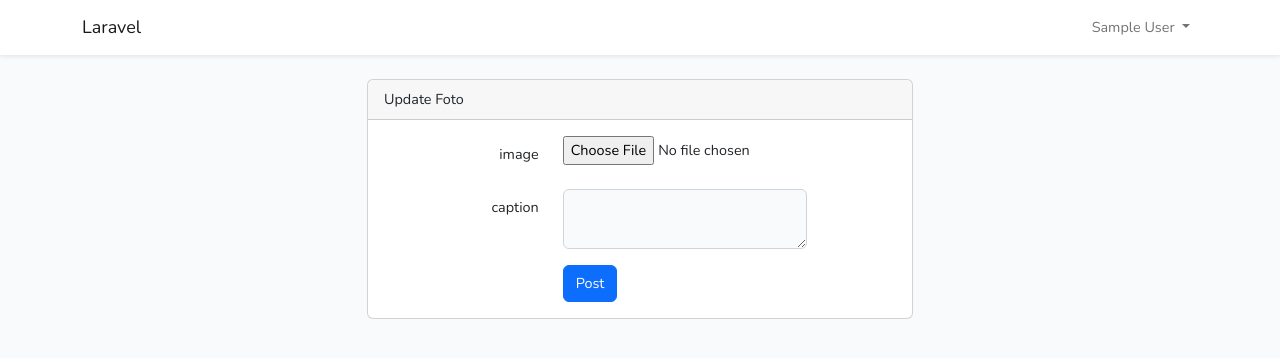
After one commit to roziannn/mini-instagram, a Laravel app: page /post/create in a window 1280 px wide. The commit adds this page. Shown: the top 358 px of the page. Run offline with Laravel 9, Linux system fonts and the light colour scheme; the visitor is signed in with stand-in values (Sample User, id 1); style sheets or scripts are compiled from the project's sources.

Commit message:
create post upload

```diff
--- /dev/null
+++ b/app/Http/Controllers/PostController.php
@@ -0,0 +1,106 @@
+<?php
+
+namespace App\Http\Controllers;
+
+use Illuminate\Http\Request;
+use Illuminate\Support\Facades\Auth;
+
+class PostController extends Controller
+{
+    /**
+     * Display a listing of the resource.
+     *
+     * @return \Illuminate\Http\Response
+     */
+    public function index()
+    {
+        //
+    }
+
+    /**
+     * Show the form for creating a new resource.
+     *
+     * @return \Illuminate\Http\Response
+     */
+    public function create()
+    {
+        return view('post.create');
+    }
+
+    /**
+     * Store a newly created resource in storage.
+     *
+     * @param  \Illuminate\Http\Request  $request
+     * @return \Illuminate\Http\Response
+     */
+    public function store(Request $request)
+    {
+        $user = Auth::user();
+
+        $request->validate([
+            'caption' => 'max:255',
+            'image' => 'required|image|mimes:jpeg,jpg,png'
+        ]);
+
+        $imageName = $user->image;
+
+        //create name for image
+        if($request->image){
+            $image_img = $request->image;
+            $imageName = $user->username.'-'.time() . '.' . $image_img->extension();
+            $image_img->move(public_path('images/posts'), $imageName);
+        }
+
+        $user->posts()->create([
+            'caption' => $request->caption,
+            'image' => $imageName
+        ]);
+
+        return redirect('/home');
+    }
+
+    /**
+     * Display the specified resource.
+     *
+     * @param  int  $id
+     * @return \Illuminate\Http\Response
+     */
+    public function show($id)
+    {
+        //
+    }
+
+    /**
+     * Show the form for editing the specified resource.
+     *
+     * @param  int  $id
+     * @return \Illuminate\Http\Response
+     */
+    public function edit($id)
+    {
+        //
+    }
+
+    /**
+     * Update the specified resource in storage.
+     *
+     * @param  \Illuminate\Http\Request  $request
+     * @param  int  $id
+     * @return \Illuminate\Http\Response
+     */
+    public function update(Request $request, $id)
+    {
+        //
+    }
+
+    /**
+     * Remove the specified resource from storage.
+     *
+     * @param  int  $id
+     * @return \Illuminate\Http\Response
+     */
+    public function destroy($id)
+    {
+        //
+    }
+}
--- a/app/Models/User.php
+++ b/app/Models/User.php
@@ -39,4 +39,8 @@ class User extends Authenticatable
     protected $casts = [
         'email_verified_at' => 'datetime',
     ];
+
+    public function posts(){
+        return $this->hasMany(Post::class);
+    }
 }
--- /dev/null
+++ b/resources/views/components/fileupload.blade.php
@@ -0,0 +1,11 @@
+<div class="row mb-3">
+    <label for="{{ $name }}" class="col-md-4 col-form-label text-md-end">{{ $name }}</label>
+    <div class="col-md-6">
+        <input type="file" name="{{ $name }}" id="{{ $name }}" />
+    </div>
+    @if ($errors->has($name))
+        <span class="invalid-feedback" role="alert">
+            <strong> {{ $errors->first($name) }} </strong>
+        </span>
+    @endif
+</div>
--- a/resources/views/components/textarea.blade.php
+++ b/resources/views/components/textarea.blade.php
@@ -2,12 +2,9 @@
     <label for="{{ $name }}" class="col-md-4 col-form-label text-md-end">{{ $label }}</label>
 
     <div class="col-md-6">
-        <textarea id="{{ $name }}" type="{{ $type ?? 'text' }}"
-            class="form-control @error($name) is-invalid @enderror" name="{{ $name }}"
-            required autocomplete="{{ $name }}" autofocus>@isset($object->{$name}){{ old($name) ? old($name) : $object->{$name} }}
-            @else{{ old($name) }} @endisset
-        </textarea>
 
+<textarea id="{{ $name }}" class="form-control @error($name) is-invalid @enderror" name="{{ $name }}">
+@isset($object->{$name}){{ old($name) ? old($name) : $object->{$name} }}@else{{ old($name) }}@endisset</textarea>
 
         @if ($errors->has($name))
             <span class="invalid-feedback" role="alert">
--- a/resources/views/home.blade.php
+++ b/resources/views/home.blade.php
@@ -17,6 +17,9 @@
                         </div>
                     @endif
 
+                    <a href="/post/create">Upload</a>
+                    <br>
+
                     {{ __('You are logged in!') }}
                 </div>
             </div>
--- /dev/null
+++ b/resources/views/post/create.blade.php
@@ -0,0 +1,25 @@
+@extends('layouts.app')
+
+@section('content')
+    <div class="container">
+        <div class="row justify-content-center">
+            <div class="col-md-6">
+                <div class="card">
+                    <div class="card-header">
+                        Update Foto
+                    </div>
+                    <div class="card-body">
+                        <form method="POST" action="/post" enctype="multipart/form-data">
+                            @csrf
+
+                          <x-fileupload name="image"/>
+
+                            <x-textarea name="caption" label="caption" />
+                            <x-submitbutton text="Post" />
+                        </form>
+                    </div>
+                </div>
+            </div>
+        </div>
+    </div>
+@endsection
--- a/routes/web.php
+++ b/routes/web.php
@@ -1,8 +1,9 @@
 <?php
 
-use App\Http\Controllers\UserController;
 use Illuminate\Support\Facades\Auth;
 use Illuminate\Support\Facades\Route;
+use App\Http\Controllers\PostController;
+use App\Http\Controllers\UserController;
 
 
 
@@ -16,3 +17,5 @@ Route::get('/home', [App\Http\Controllers\HomeController::class, 'index'])->name
 
 Route::get('user/edit', [UserController::class, 'edit']);
 Route::put('user/edit', [UserController::class, 'update']);
+
+Route::resource('post', PostController::class);
```
Also changed, not shown: app/Models/Post.php (added, +18 -0 lines), resources/views/user/edit.blade.php (+1 -12 lines), database/migrations/2023_01_28_133441_create_posts_table.php (added), public/images/avatar/becccca___-1674912567.jpg (added), public/images/posts/becccca___-1674916462.jpg (added).
